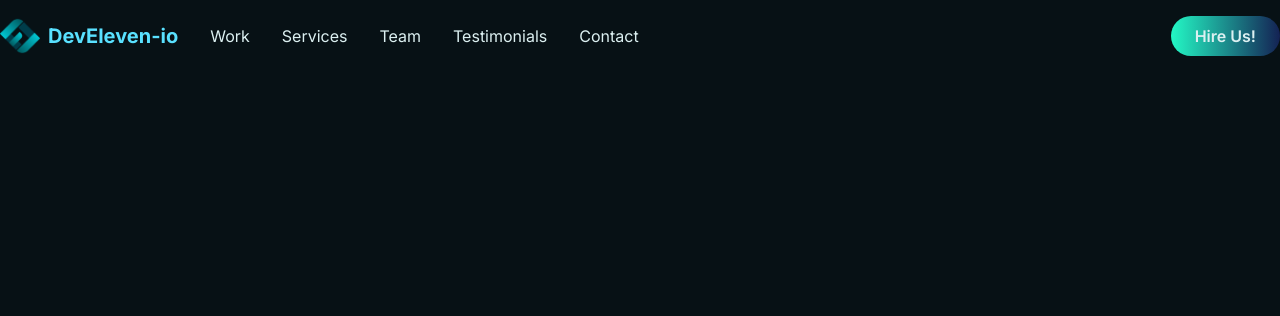
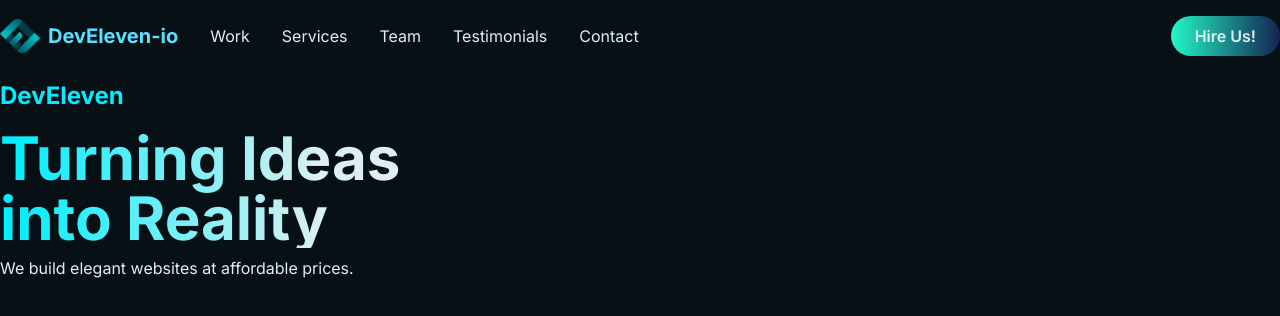
Before and after one commit to DEVELEVEN-io/develeven-io, a Next.js app: page / in a window 1280 px wide. Shown: the top 316 px of the page. Built offline with nearby package versions, Linux system fonts and the light colour scheme.

Commit message:
working on header componetn

```diff
--- a/components/Header/Header.jsx
+++ b/components/Header/Header.jsx
@@ -1,10 +1,13 @@
 // components/Header.js
-import Image from 'next/image';
+// import Image from 'next/image';
 
 const Header = () => {
   return (
-    <header className="tj-header-area absolute w-full">
-
+    <header className="container flex flex-col justify-between mx-auto w-full">
+      <h2 className="text-2xl font-bold text-cyanblue my-2">DevEleven</h2>
+      <h1 className="text-6xl font-bold text-gradient my-2">Turning Ideas <br />
+      into Reality</h1>
+      <p>We build elegant websites at affordable prices.</p>
     </header>
   );
 };
--- /dev/null
+++ b/src/app/app.css
@@ -0,0 +1,15 @@
+/* Define the custom colors as CSS variables */
+:root {
+  --txtdark: #DCF0F1;
+  --cyanblue: #00eeff;
+}
+
+/* Text gradient styles */
+.text-gradient {
+  font-size: 2.25rem;
+  font-weight: 700;
+  background: linear-gradient(to right, var(--cyanblue) 1%, var(--txtdark) 25%);
+  -webkit-background-clip: text;
+  background-clip: text;
+  color: transparent;
+}
--- a/src/app/layout.js
+++ b/src/app/layout.js
@@ -1,4 +1,5 @@
 import { Inter } from "next/font/google";
+import "./app.css";
 import "./globals.css";
 
 const inter = Inter({ subsets: ["latin"] });
--- a/src/app/page.js
+++ b/src/app/page.js
@@ -1,10 +1,12 @@
 // src/app/pages.js
 import Navbar from '../../components/Navbar/Navbar';
+import Header from '../../components/Header/Header';
 
 export default function Home() {
   return (
     <div>
       <Navbar />
+      <Header />
     </div>
   );
 }
--- a/tailwind.config.js
+++ b/tailwind.config.js
@@ -11,6 +11,7 @@ module.exports = {
     colors: {
       highlight: '#59e1ff',
       cyan: '#50F7CF',
+      cyanblue: '#00eeff',
       cyanmid: '#23F8C5',
       cyandark: '#142254',
       bgdark: '#071115',
```
